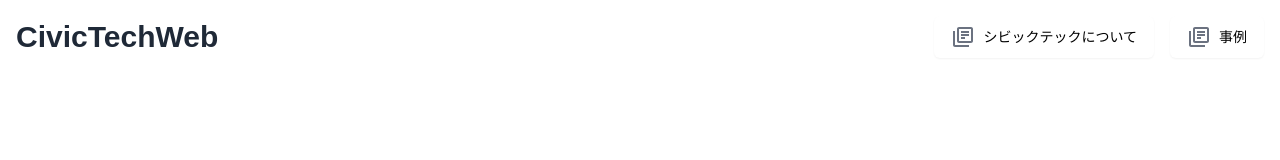
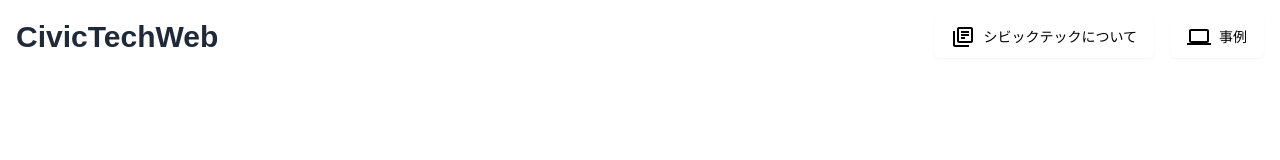
Before and after one commit to Yamamoto1012/Civictech_Web_2023, a Next.js app: page / in a window 1280 px wide. Shown: the top 160 px of the page. Built offline with nearby package versions, Linux system fonts and the light colour scheme; a web font is replaced by a local one.

Commit message:
Propsでアイコンを渡すようにした

```diff
--- a/ui/Header.jsx
+++ b/ui/Header.jsx
@@ -1,5 +1,7 @@
 import Link from "next/link";
 import LinkButton from "./LinkButton";
+import LibraryBooksOutlinedIcon from '@mui/icons-material/LibraryBooksOutlined';
+import ComputerOutlinedIcon from '@mui/icons-material/ComputerOutlined';
 
 export function Header() {
   return (
@@ -8,8 +10,8 @@ export function Header() {
         <h1 className="text-3xl font-bold text-gray-800 hover:text-gray-500 focus:outline-none focus:ring-2 focus:ring-offset-2 focus:ring-indigo-500">CivicTechWeb</h1>
       </Link>
       <div className="flex gap-4">
-        <LinkButton text="シビックテックについて" href="/about" />
-        <LinkButton text="事例" href="/case" />
+        <LinkButton text="シビックテックについて" href="/about" icon={<LibraryBooksOutlinedIcon />}/>
+        <LinkButton text="事例" href="/case" icon={<ComputerOutlinedIcon />} />
       </div>
     </header>
   );
--- a/ui/LinkButton.jsx
+++ b/ui/LinkButton.jsx
@@ -1,11 +1,10 @@
-import LibraryBooksOutlinedIcon from '@mui/icons-material/LibraryBooksOutlined';
 import Link from 'next/link';
 
-export default function LinkButton({ text, href }) {
+export default function LinkButton({ text, href, icon }) {
   return (
     <Link href={href}>
       <button className='inline-flex items-center px-4 py-2 border border-transparent text-sm font-medium rounded-md shadow-sm text-black bg-white hover:bg-gray-100 focus:outline-none focus:ring-2 focus:ring-offset-2 focus:ring-indigo-500'>
-        <LibraryBooksOutlinedIcon className="text-gray-500 mr-2"/>
+        {<span className="mr-2">{icon}</span>}
         {text}
       </button>
     </Link>
```
Also changed, not shown: public/civicpicture.jpg (added).
